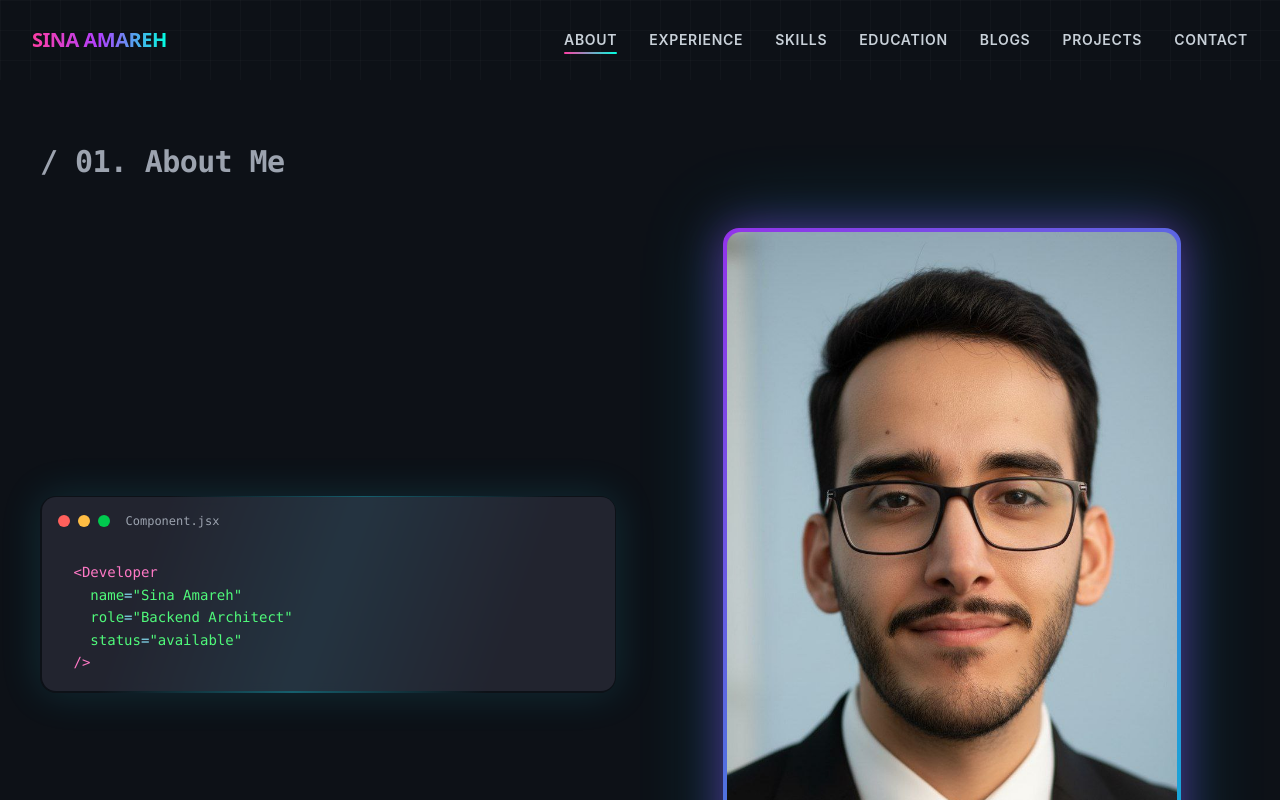
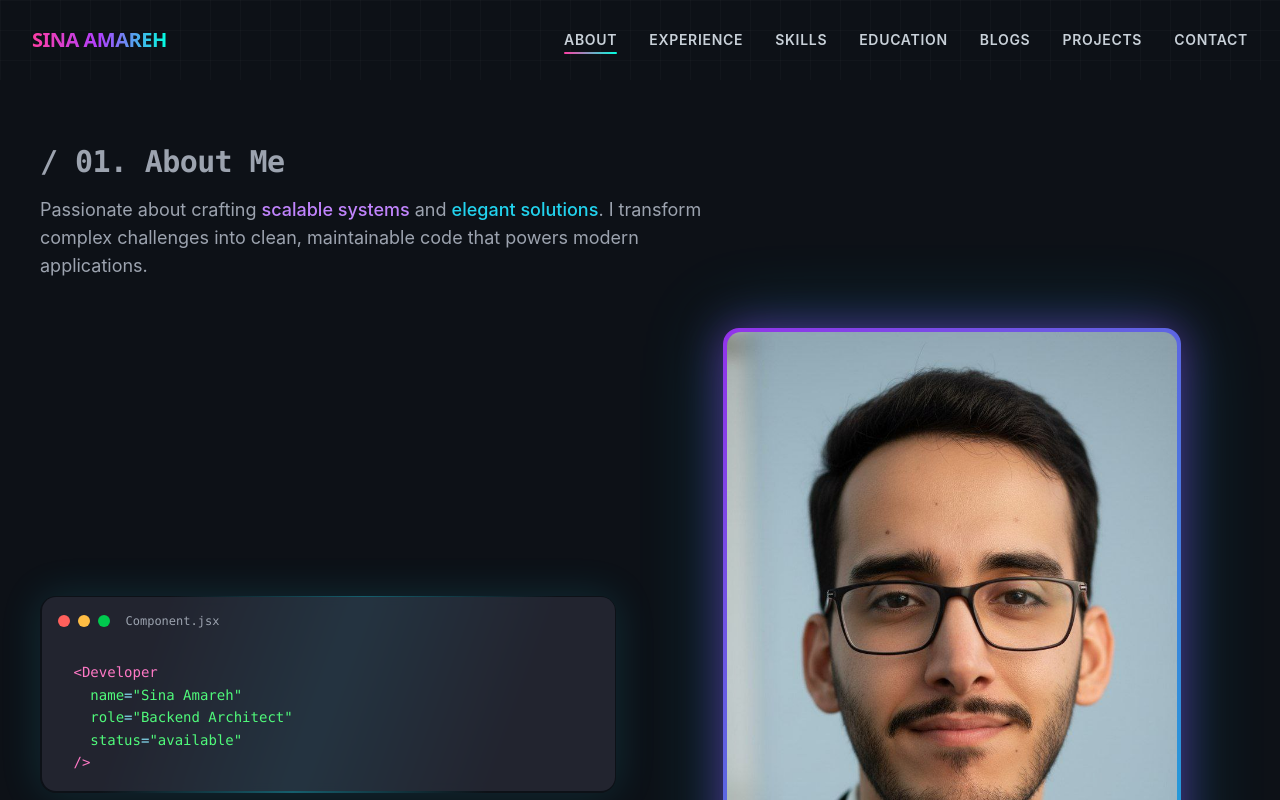
Before and after one commit to Sina-Amare/Portfolio, a Next.js app: page /about in a window 1280 px wide. Shown: the top 800 px of the page. Built offline with nearby package versions, Linux system fonts and the light colour scheme.

Commit message:
fix: correct positioning of introduction text on About page

```diff
--- a/app/(site)/about/page.tsx
+++ b/app/(site)/about/page.tsx
@@ -3,11 +3,7 @@ import { useState, useEffect } from "react";
 import { motion } from "framer-motion";
 import { useInView } from "react-intersection-observer";
 import Link from "next/link";
-import {
-  FaServer,
-  FaReact,
-  FaDocker,
-} from "react-icons/fa";
+import { FaServer, FaReact, FaDocker } from "react-icons/fa";
 
 export default function AboutPage() {
   // --- STATE & HOOKS ---
@@ -99,8 +95,9 @@ export default function AboutPage() {
         </div>
 
         {/* Section Title */}
+        <div className="w-full max-w-[1200px] mx-auto mb-12">
           <motion.h2
-          className="font-mono text-2xl md:text-3xl text-gray-400 mb-12 self-start max-w-[1200px] w-full mx-auto"
+            className="font-mono text-2xl md:text-3xl text-gray-400 mb-4 self-start"
             initial={{ opacity: 0, y: -20 }}
             animate={{ opacity: 1, y: 0 }}
             transition={{ duration: 0.6 }}
@@ -108,6 +105,20 @@ export default function AboutPage() {
             {displayedTitle}
             {!titleTyped && <span className="typing-cursor"></span>}
           </motion.h2>
+
+          {/* Introduction Text */}
+          <motion.p
+            className="text-gray-400 text-base md:text-lg leading-relaxed max-w-[700px]"
+            initial={{ opacity: 0, y: 10 }}
+            animate={{ opacity: titleTyped ? 1 : 0, y: titleTyped ? 0 : 10 }}
+            transition={{ duration: 0.6, delay: 0.2 }}
+          >
+            Passionate about crafting{" "}
+            <span className="text-purple-400 font-medium">scalable systems</span> and{" "}
+            <span className="text-cyan-400 font-medium">elegant solutions</span>. I transform complex
+            challenges into clean, maintainable code that powers modern applications.
+          </motion.p>
+        </div>
 
         {/* Code Block and Photo Container */}
         <div className="w-full max-w-[1200px] mx-auto grid grid-cols-1 lg:grid-cols-2 gap-12 items-center">
@@ -200,9 +211,11 @@ export default function AboutPage() {
               Crafting Digital Excellence
             </h3>
             <p className="text-gray-300 text-lg leading-relaxed">
-              I specialize in <span className="text-purple-400 font-semibold">backend architecture</span> and{" "}
-              <span className="text-cyan-400 font-semibold">system design</span>, building software that's both
-              elegant and robust. My approach combines technical expertise with user-centric thinking.
+              I specialize in{" "}
+              <span className="text-purple-400 font-semibold">backend architecture</span> and{" "}
+              <span className="text-cyan-400 font-semibold">system design</span>, building software
+              that's both elegant and robust. My approach combines technical expertise with
+              user-centric thinking.
             </p>
           </motion.div>
 
```
Lines whose indentation alone changed are shown as unchanged.
